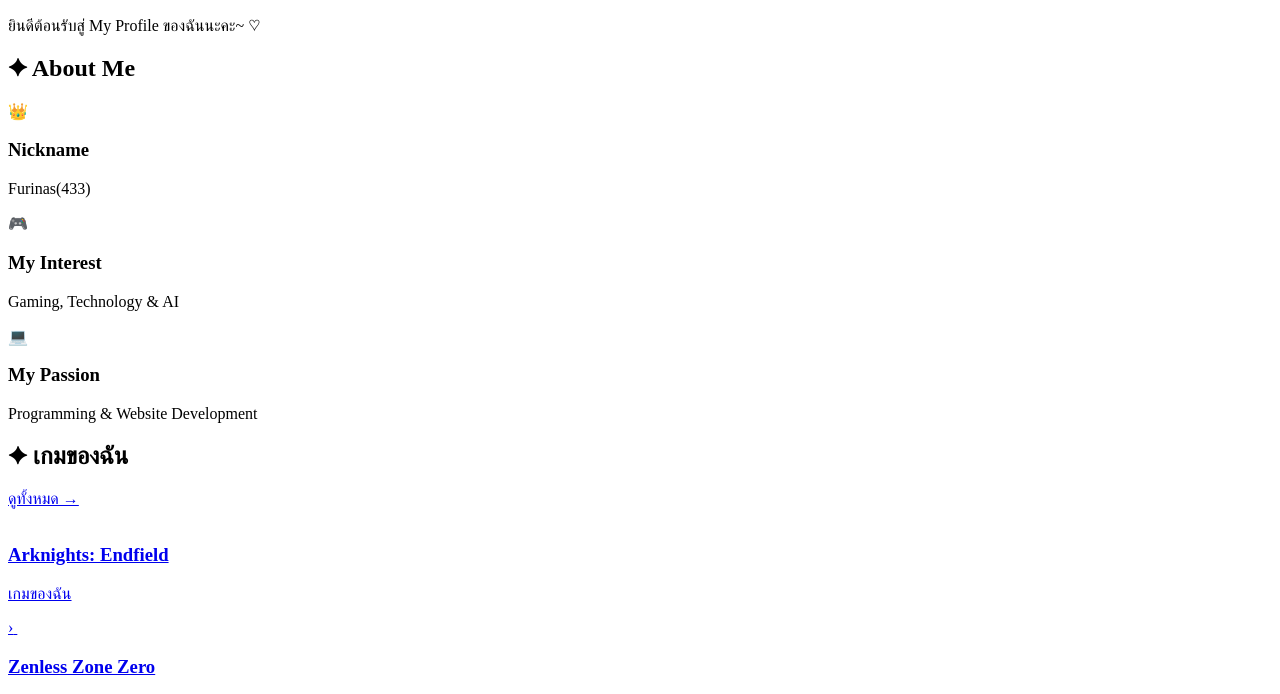
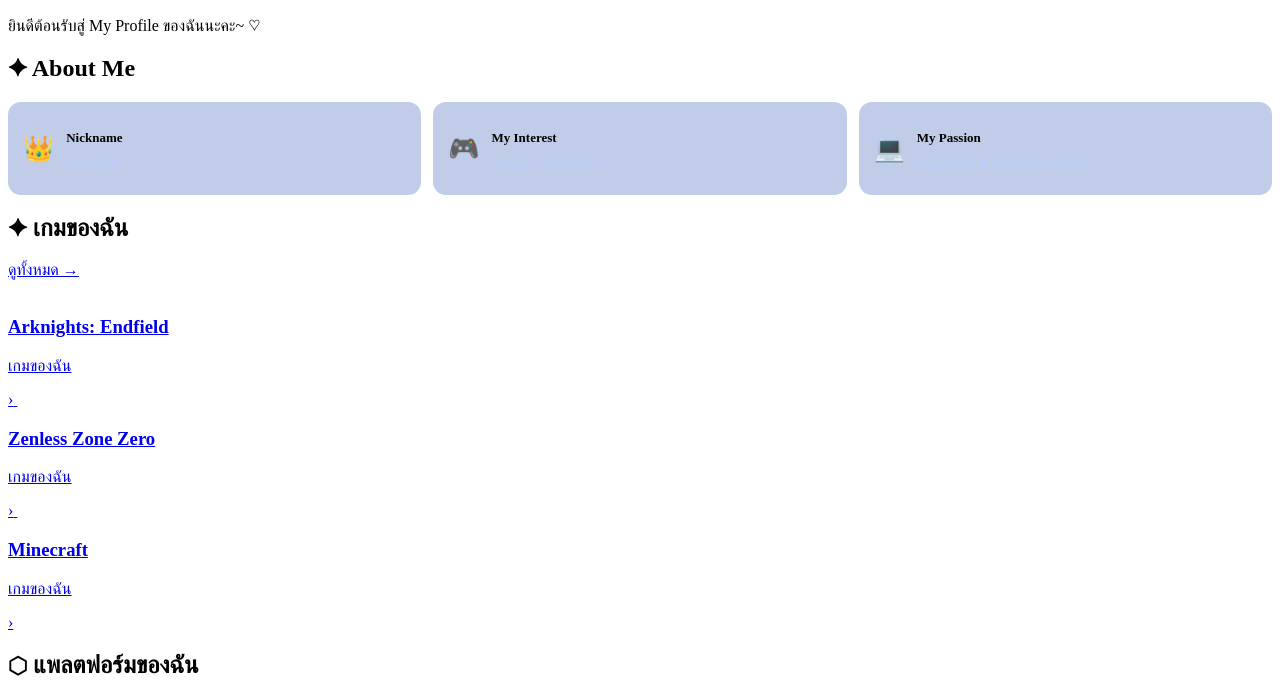
Before and after one commit to phirawong3875-cyber/Gg, a plain HTML site: page index.html in a window 1280 px wide. Shown: the part 95-789 px from the top of the page. Drawn offline with Linux system fonts and the light colour scheme.

Commit message:
Update style.css

```diff
--- a/style.css
+++ b/style.css
@@ -208,3 +208,48 @@ body {
         transition-duration: 0.01ms !important;
     }
 }
+
+/* ABOUT ME */
+
+.about-content {
+    display: grid;
+    grid-template-columns: repeat(3, 1fr);
+    gap: 12px;
+}
+
+.about-item {
+    display: flex;
+    align-items: center;
+    gap: 12px;
+    padding: 15px;
+    border-radius: 13px;
+    background: rgba(50, 90, 180, 0.3);
+    border: 1px solid var(--border);
+    transition: 0.3s ease;
+}
+
+.about-item:hover {
+    border-color: var(--light-blue);
+    box-shadow: 0 0 15px #398cff55;
+    transform: translateY(-3px);
+}
+
+.about-icon {
+    font-size: 25px;
+}
+
+.about-item h3 {
+    font-size: 13px;
+    margin-bottom: 6px;
+}
+
+.about-item p {
+    font-size: 11px;
+    color: #b9ceff;
+}
+
+@media (max-width: 700px) {
+    .about-content {
+        grid-template-columns: 1fr;
+    }
+}
```
